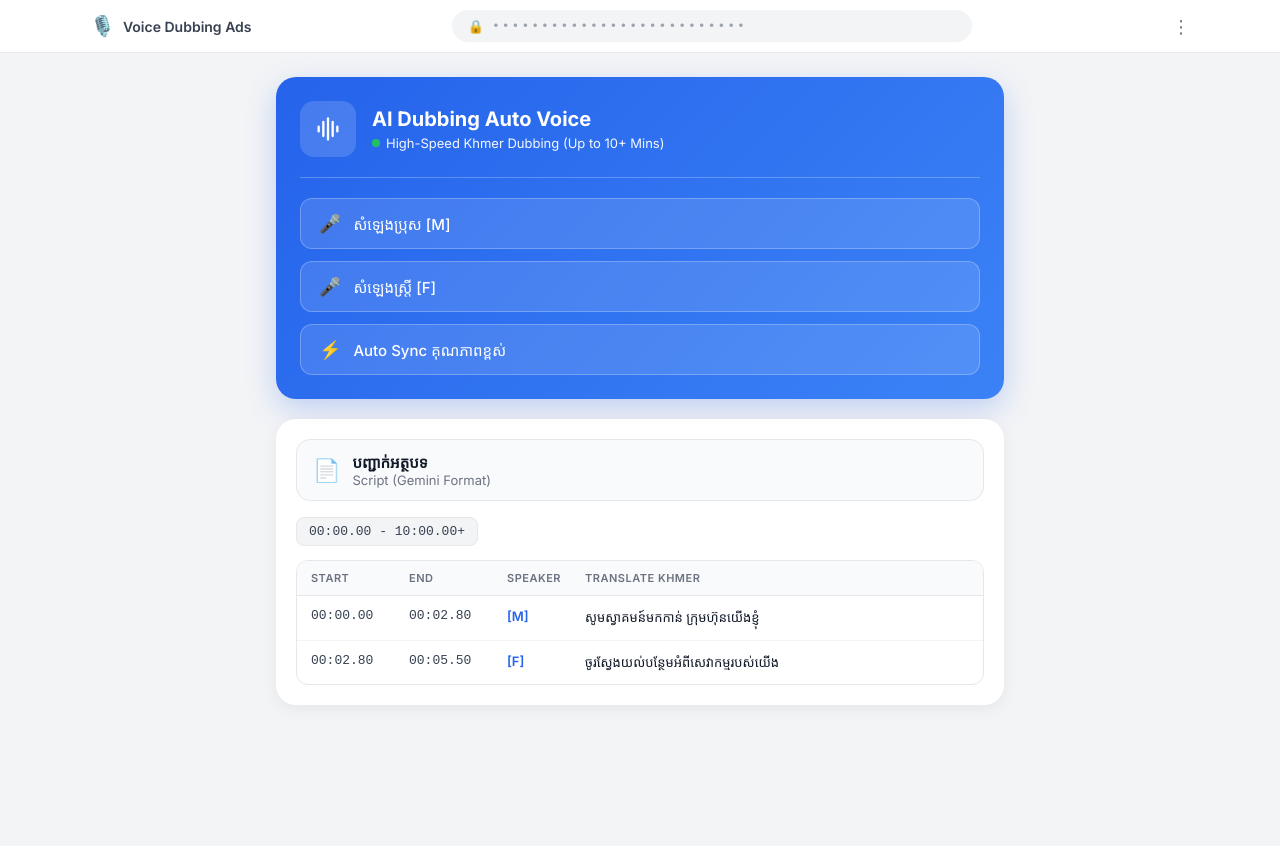
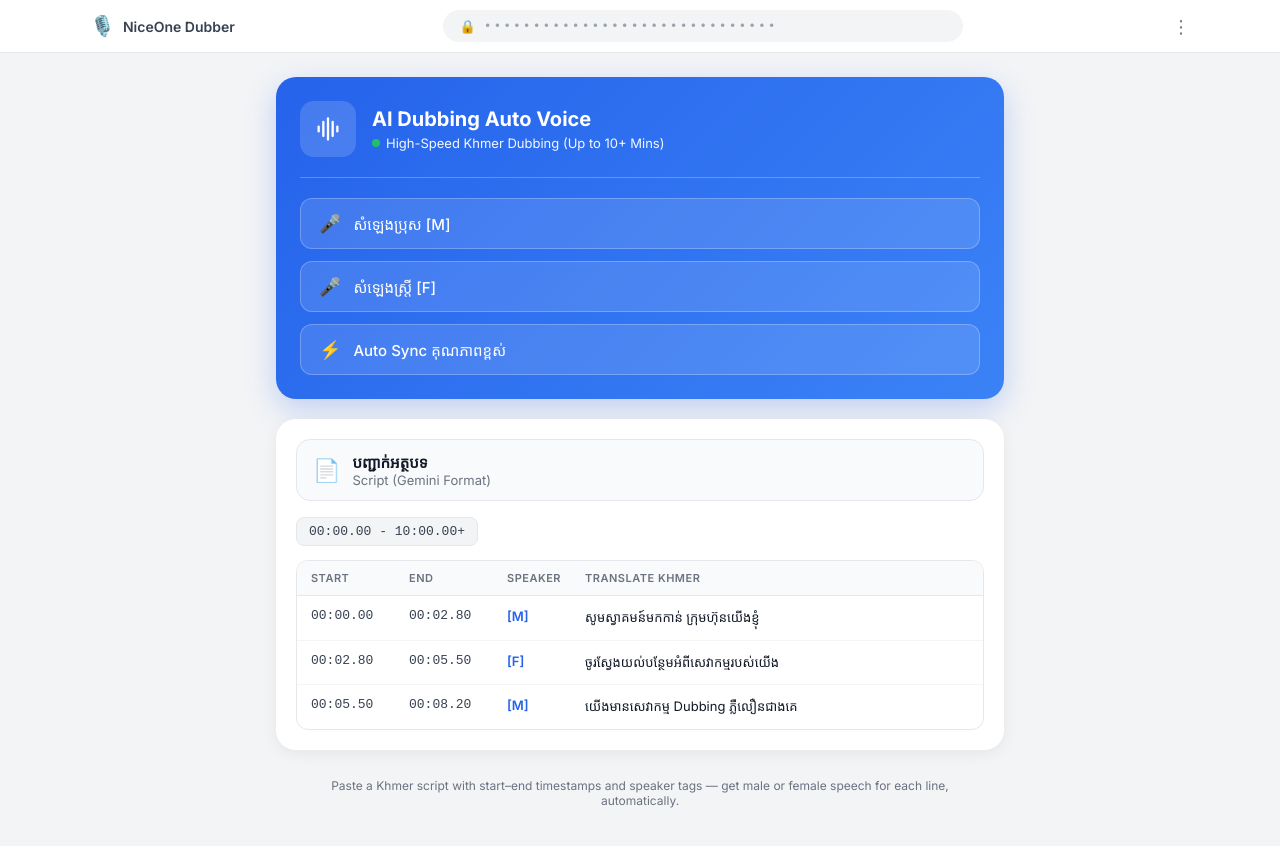
Before and after one commit to sreynouthchun-a11y/voice-dubbing-ads, a plain HTML site: page index.html in a window 1280 px wide. Before the commit the page ends 800 px from the top, so only its background shows below. Drawn offline with Linux system fonts and the light colour scheme; a web font is replaced by a local one.

Commit message:
Update: NiceOne Dubber (Yout666t/Voice-Dubbing-Ads) — hidden HF address, full UI

```diff
--- a/index.html
+++ b/index.html
@@ -3,23 +3,24 @@
 <head>
   <meta charset="UTF-8" />
   <meta name="viewport" content="width=device-width, initial-scale=1.0" />
-  <title>AI Dubbing Auto Voice</title>
+  <title>NiceOne Dubber — AI Dubbing Auto Voice</title>
+  <meta name="description" content="High-Speed Khmer Dubbing — paste a script with start/end timestamps and speaker tags, get male or female speech for each line. Up to 10+ minutes." />
   <link rel="preconnect" href="https://fonts.googleapis.com">
   <link rel="preconnect" href="https://fonts.gstatic.com" crossorigin>
   <link href="https://fonts.googleapis.com/css2?family=Kantumruy+Pro:wght@400;500;600;700&family=Inter:wght@400;500;600;700&display=swap" rel="stylesheet">
   <link rel="stylesheet" href="style.css" />
 </head>
 <body>
-  <!-- Top bar mimicking a browser header, with the Hugging Face address hidden -->
+  <!-- ===== Top bar (browser-like) — Hugging Face address is HIDDEN ===== -->
   <header class="topbar">
     <div class="topbar-inner">
       <div class="topbar-left">
         <span class="logo">🎙️</span>
-        <span class="app-name">Voice Dubbing Ads</span>
+        <span class="app-name">NiceOne Dubber</span>
       </div>
       <div class="address-pill" title="Address hidden">
         <span class="lock">🔒</span>
-        <span class="address-text">••••••••••••••••••••••••••</span>
+        <span class="address-text">••••••••••••••••••••••••••••••</span>
       </div>
       <div class="topbar-right">
         <span class="icon-btn">⋮</span>
@@ -27,7 +28,7 @@
     </div>
   </header>
 
-  <!-- Main content -->
+  <!-- ===== Main content ===== -->
   <main class="container">
     <!-- Blue card -->
     <section class="blue-card">
@@ -96,8 +97,19 @@
           <span class="speaker">[F]</span>
           <span class="text">ចូរស្វែងយល់បន្ថែមអំពីសេវាកម្មរបស់យើង</span>
         </div>
+        <div class="table-row">
+          <span class="time">00:05.50</span>
+          <span class="time">00:08.20</span>
+          <span class="speaker">[M]</span>
+          <span class="text">យើងមានសេវាកម្ម Dubbing ភ្លឺលឿនជាងគេ</span>
+        </div>
       </div>
     </section>
+
+    <!-- Footer -->
+    <footer class="footer">
+      <p>Paste a Khmer script with start–end timestamps and speaker tags — get male or female speech for each line, automatically.</p>
+    </footer>
   </main>
 
   <script src="script.js"></script>
--- a/script.js
+++ b/script.js
@@ -1,7 +1,7 @@
 // Simple interactivity for the demo buttons
 const buttons = {
-  btnMale: 'សំឡេងប្រុស [M] បានចាប់ផ្តើម...',
-  btnFemale: 'សំឡេងស្ត្រី [F] បានចាប់ផ្តើម...',
+  btnMale: 'សំឡេងប្រុស [M] កំពុងដំណើរការ...',
+  btnFemale: 'សំឡេងស្ត្រី [F] កំពុងដំណើរការ...',
   btnSync: 'Auto Sync កំពុងដំណើរការ...',
 };
 
--- a/style.css
+++ b/style.css
@@ -11,7 +11,7 @@ body {
   color: #1f2937;
 }
 
-/* ===== Top bar (browser-like) ===== */
+/* ===== Top bar (browser-like, address hidden) ===== */
 .topbar {
   background: #ffffff;
   border-bottom: 1px solid #e5e7eb;
@@ -37,9 +37,7 @@ body {
   min-width: 0;
 }
 
-.logo {
-  font-size: 20px;
-}
+.logo { font-size: 20px; }
 
 .app-name {
   font-weight: 600;
@@ -169,13 +167,9 @@ body {
   transform: translateY(-1px);
 }
 
-.action-btn:active {
-  transform: translateY(0);
-}
+.action-btn:active { transform: translateY(0); }
 
-.mic {
-  font-size: 18px;
-}
+.mic { font-size: 18px; }
 
 /* ===== Script card ===== */
 .script-card {
@@ -196,9 +190,7 @@ body {
   margin-bottom: 16px;
 }
 
-.doc-icon {
-  font-size: 22px;
-}
+.doc-icon { font-size: 22px; }
 
 .script-title-kh {
   font-size: 15px;
@@ -252,9 +244,7 @@ body {
   align-items: start;
 }
 
-.table-row:last-child {
-  border-bottom: none;
-}
+.table-row:last-child { border-bottom: none; }
 
 .table-row .time {
   font-family: monospace;
@@ -271,6 +261,14 @@ body {
   line-height: 1.5;
 }
 
+/* ===== Footer ===== */
+.footer {
+  text-align: center;
+  color: #6b7280;
+  font-size: 12px;
+  padding: 8px 16px 24px;
+}
+
 /* ===== Responsive ===== */
 @media (max-width: 600px) {
   .table-head,
@@ -278,10 +276,6 @@ body {
     grid-template-columns: 70px 70px 50px 1fr;
     font-size: 12px;
   }
-  .blue-title h1 {
-    font-size: 18px;
-  }
-  .app-name {
-    display: none;
-  }
+  .blue-title h1 { font-size: 18px; }
+  .app-name { display: none; }
 }
```
Also changed, not shown: 1 other file.
